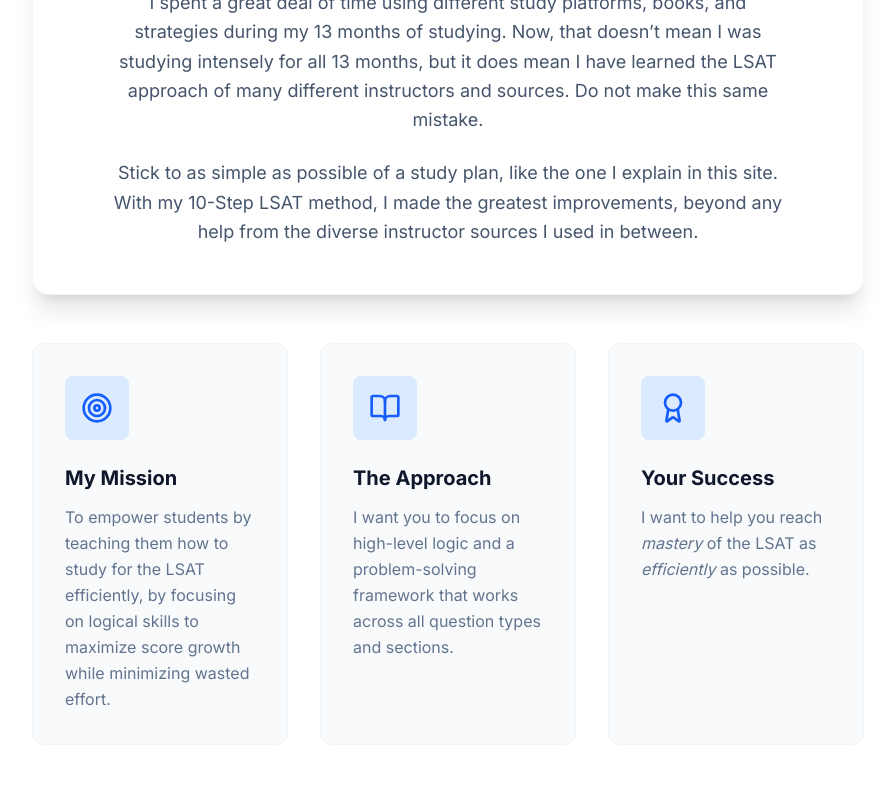
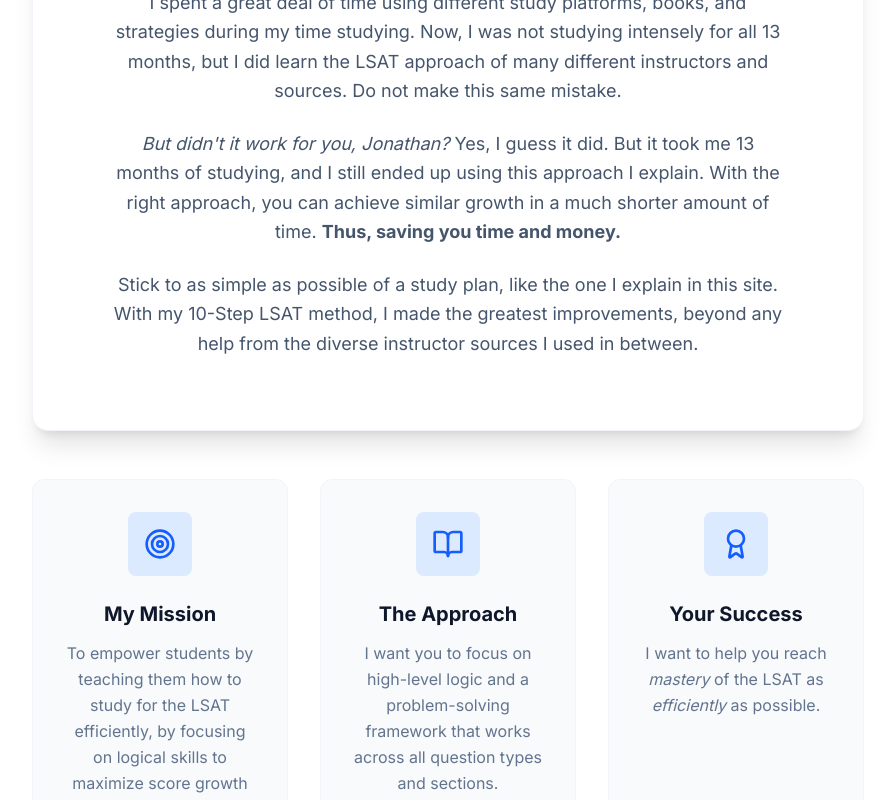
Before and after one commit to jonathantamen/LSAT-Game-Plan, a React (Vite) app: page /#/about in a window 1280 px wide. Shown: the part 1200-2000 px from the top of the page, without its empty margins (192-1087 px from the left). Built offline with nearby package versions, Linux system fonts and the light colour scheme; no server answers; the database is empty.

Commit message:
refined the about page and bug fixes

```diff
--- a/src/pages/About.tsx
+++ b/src/pages/About.tsx
@@ -38,9 +38,12 @@ export function About() {
               In approximately 13 months of studying, I made perhaps one of the greatest jumps in LSAT scores, and <strong>anyone can achieve similar growth with proper studying.</strong> I created this tutoring platform because I wanted to share my experience and hopefully help the next person (since I am already going to law school, you are no longer my competition and I will happily help you).
             </p>
             <p className="text-slate-600 leading-relaxed mb-6 text-lg">
-              I spent a great deal of time using different study platforms, books, and strategies during my 13 months of studying. Now, that doesn’t mean I was studying intensely for all 13 months, but it does mean I have learned the LSAT approach of many different instructors and sources. Do not make this same mistake.
+              I spent a great deal of time using different study platforms, books, and strategies during my time studying. Now, I was not studying intensely for all 13 months, but I did learn the LSAT approach of many different instructors and sources. Do not make this same mistake.
             </p>
-            <p className="text-slate-600 leading-relaxed text-lg">
+            <p className="text-slate-600 leading-relaxed mb-6 text-lg">
+              <em>But didn't it work for you, Jonathan?</em> Yes, I guess it did. But it took me 13 months of studying, and I still ended up using this approach I explain. With the right approach, you can achieve similar growth in a much shorter amount of time. <strong>Thus, saving you time and money.</strong>
+            </p>
+            <p className="text-slate-600 leading-relaxed mb-6 text-lg">
               Stick to as simple as possible of a study plan, like the one I explain in this site. With my 10-Step LSAT method, I made the greatest improvements, beyond any help from the diverse instructor sources I used in between.
             </p>
           </div>
@@ -48,7 +51,7 @@ export function About() {
       </div>
 
       <div className="grid md:grid-cols-3 gap-8 mb-16">
-        <div className="bg-slate-50 rounded-xl p-8 border border-slate-100 hover:bg-white hover:shadow-xl hover:-translate-y-1 transition-all duration-300 group">
+        <div className="bg-slate-50 rounded-xl p-8 border border-slate-100 hover:bg-white hover:shadow-xl hover:-translate-y-1 transition-all duration-300 group flex flex-col items-center text-center">
           <div className="bg-blue-100 w-16 h-16 rounded-lg flex items-center justify-center mb-6 group-hover:bg-blue-600 transition-colors">
             <Target className="h-8 w-8 text-blue-600 group-hover:text-white transition-colors" />
           </div>
@@ -56,7 +59,7 @@ export function About() {
           <p className="text-slate-500 leading-relaxed">To empower students by teaching them how to study for the LSAT efficiently, by focusing on logical skills to maximize score growth while minimizing wasted effort.</p>
         </div>
 
-        <div className="bg-slate-50 rounded-xl p-8 border border-slate-100 hover:bg-white hover:shadow-xl hover:-translate-y-1 transition-all duration-300 group">
+        <div className="bg-slate-50 rounded-xl p-8 border border-slate-100 hover:bg-white hover:shadow-xl hover:-translate-y-1 transition-all duration-300 group flex flex-col items-center text-center">
           <div className="bg-blue-100 w-16 h-16 rounded-lg flex items-center justify-center mb-6 group-hover:bg-blue-600 transition-colors">
             <BookOpen className="h-8 w-8 text-blue-600 group-hover:text-white transition-colors" />
           </div>
@@ -64,7 +67,7 @@ export function About() {
           <p className="text-slate-500 leading-relaxed"> I want you to focus on high-level logic and a problem-solving framework that works across all question types and sections.</p>
         </div>
 
-        <div className="bg-slate-50 rounded-xl p-8 border border-slate-100 hover:bg-white hover:shadow-xl hover:-translate-y-1 transition-all duration-300 group">
+        <div className="bg-slate-50 rounded-xl p-8 border border-slate-100 hover:bg-white hover:shadow-xl hover:-translate-y-1 transition-all duration-300 group flex flex-col items-center text-center">
           <div className="bg-blue-100 w-16 h-16 rounded-lg flex items-center justify-center mb-6 group-hover:bg-blue-600 transition-colors">
             <Award className="h-8 w-8 text-blue-600 group-hover:text-white transition-colors" />
           </div>
--- a/src/pages/StudentDashboard.tsx
+++ b/src/pages/StudentDashboard.tsx
@@ -247,24 +247,30 @@ export function StudentDashboard() {
                     )}
 
                     <div className={cn(
-                      "flex items-center gap-3",
+                      "flex items-stretch",
                       !isCompleted && "pt-4 mt-2 border-t border-slate-100"
                     )}>
                       <button
+                        type="button"
                         onClick={() => toggleTask(task.id)}
                         aria-label={isCompleted ? "Mark lesson as incomplete" : "Mark lesson as complete"}
                         title={isCompleted ? "Mark lesson as incomplete" : "Mark lesson as complete"}
-                        className="flex-shrink-0 transition-all hover:scale-110 focus-visible:ring-2 focus-visible:outline-none focus-visible:ring-blue-500 rounded-full"
+                        className="flex items-center gap-3 transition-all group focus-visible:ring-2 focus-visible:outline-none focus-visible:ring-blue-500 rounded-lg -ml-2 p-2 hover:bg-slate-50 w-full text-left"
                       >
+                        <div className="flex-shrink-0 transition-transform group-hover:scale-110">
                           {isCompleted ? (
                             <CheckCircle2 className="h-7 w-7 text-green-500 fill-green-50" />
                           ) : (
                             <Circle className="h-7 w-7 text-slate-300 group-hover:text-blue-400" />
                           )}
-                      </button>
-                      <span className="text-sm font-medium text-slate-500">
+                        </div>
+                        <span className={cn(
+                          "text-sm font-medium transition-colors",
+                          isCompleted ? "text-slate-500 group-hover:text-slate-700" : "text-slate-500 group-hover:text-blue-600"
+                        )}>
                           {isCompleted ? "Completed" : "Mark as complete"}
                         </span>
+                      </button>
                     </div>
                   </div>
                 </motion.div>
```
Also changed, not shown: public/profile.jpeg (added), public/profile.jpg (deleted). Lines whose indentation alone changed are shown as unchanged.
